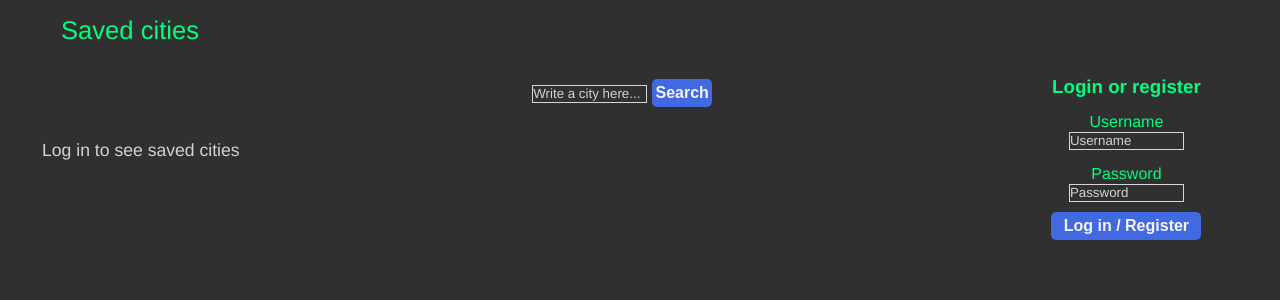
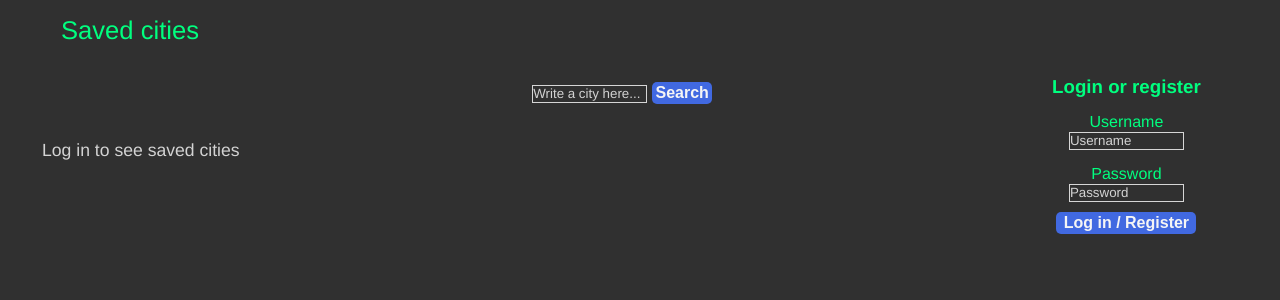
Before and after one commit to kallevo/S-sovellus, a React (Create React App) app: page / in a window 1280 px wide. Shown: the top 300 px of the page. Built offline with nearby package versions, Linux system fonts and the light colour scheme.

Commit message:
Pikkumuutoksia

```diff
--- a/src/App.css
+++ b/src/App.css
@@ -10,7 +10,6 @@ body {
   background-color: #303030;
   -webkit-font-smoothing: antialiased;
   -moz-osx-font-smoothing: grayscale;
-
 }
 
 p {
@@ -26,7 +25,7 @@ h1 {
   position: relative;
   text-align: center;
   padding: 1rem;
-  overflow: hidden;
+  overflow: auto;
 }
 .search{
   text-align: center;
@@ -61,7 +60,7 @@ h1 {
   margin: 1rem auto;
 }
 .App .description {
-  padding-top: 20px;
+  padding-top: 10px;
   position: center;
   right: 180%;
   transform-origin: 0 0;
@@ -72,14 +71,13 @@ h1 {
   text-align: center;
   width: 100%;
   margin: 1rem auto;
-  padding: 1rem;
   border-radius: 12px;
 }
 .feels{
-  padding-bottom: 25px;
+  padding-bottom: 20px;
 }
 .humidity{
-  padding-bottom: 25px;
+  padding-bottom: 20px;
 }
 .bold {
   font-weight: 600;
@@ -156,10 +154,10 @@ button {
   background-color: royalblue;
   cursor: pointer;
   outline: 0;
-  padding: 5px 0;
+  padding: 2px 0;
   font-weight: bold;
   font-size: 16px;
-  width: 80px;
+  width: 60px;
 }
 
 .regBtn {
@@ -189,5 +187,5 @@ img {
 
 .loginBtn {
   margin-top: 10px;
-  width: 150px;
+  width: 140px;
 }
```
